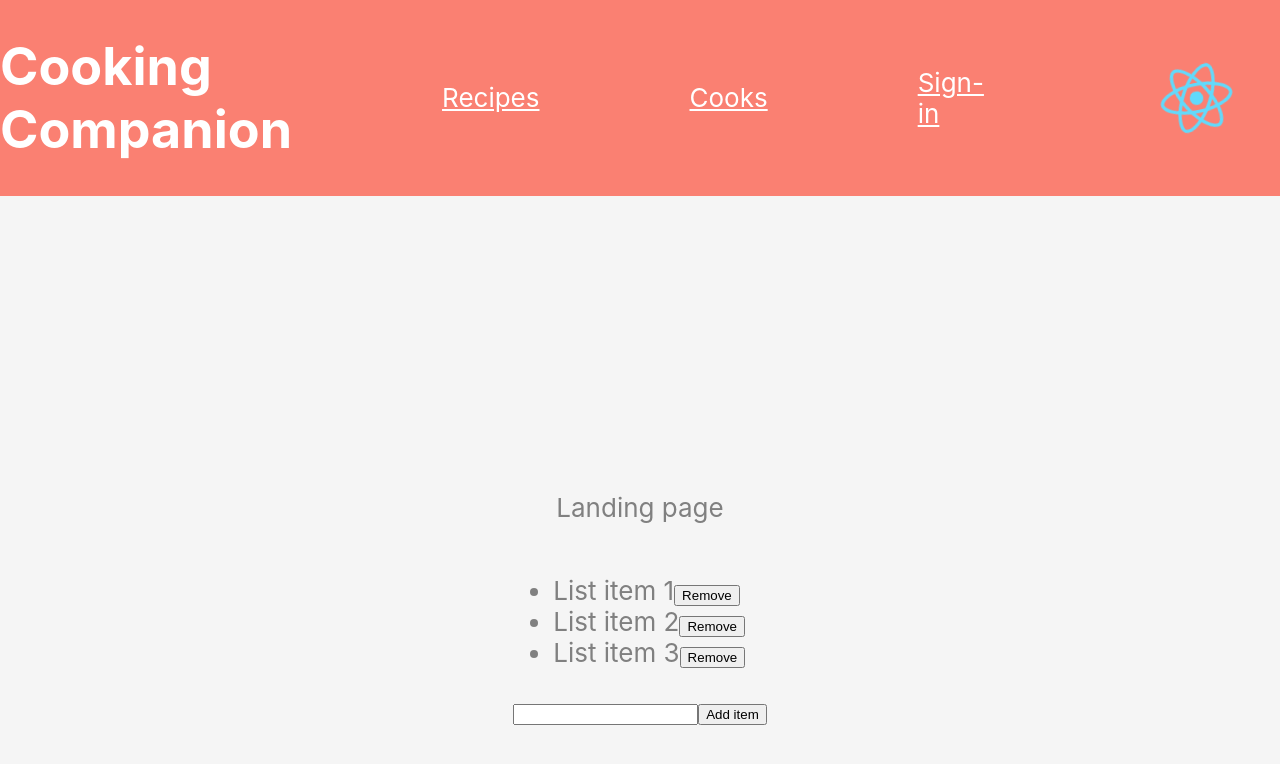
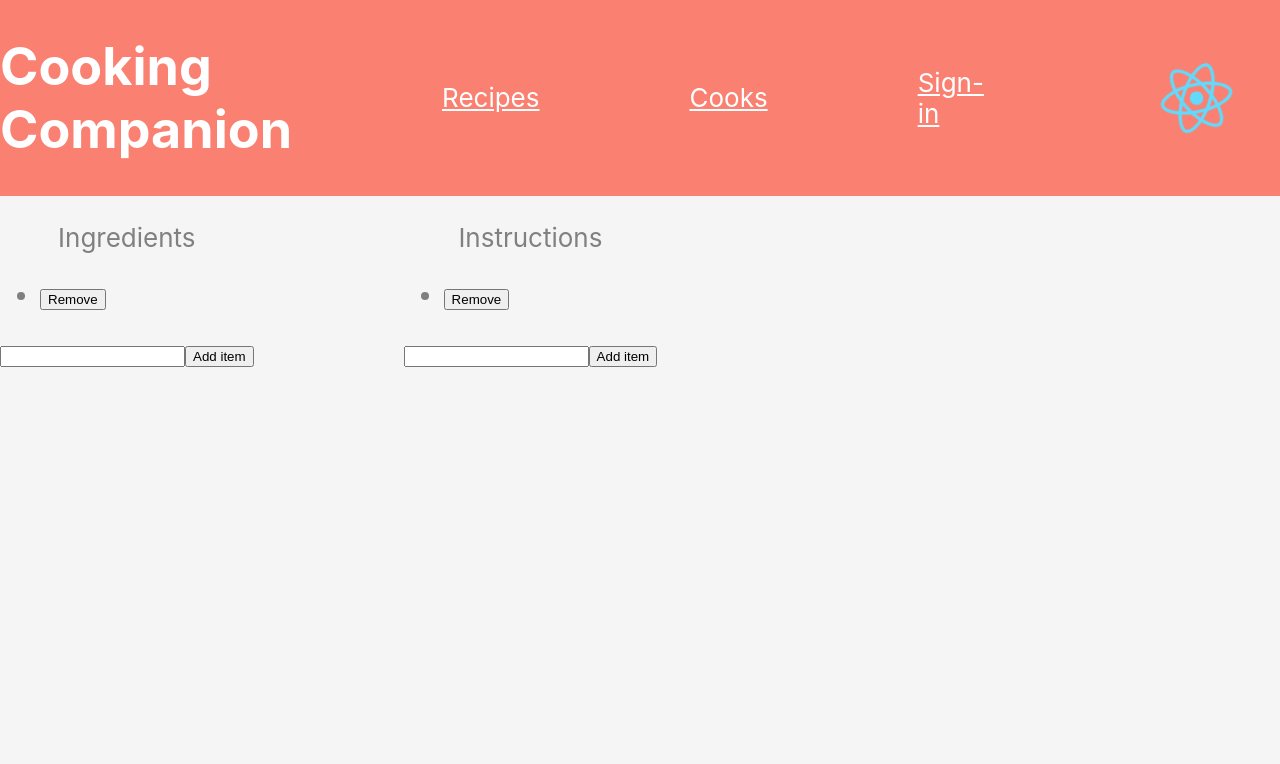
Before and after one commit to njacobs2019/Cooking-Code-panions, a React (Create React App) app in the folder frontend/: page / in a window 1280 px wide. Shown: the top 764 px of the page. Built offline with nearby package versions, Linux system fonts and the light colour scheme.

Commit message:
Created display for non-persistant list of ingredients and instructions

```diff
--- a/frontend/src/App.css
+++ b/frontend/src/App.css
@@ -29,9 +29,20 @@
   background-color: whitesmoke;
   min-height: 100vh;
   display: flex;
+  flex-direction: row;
+  align-items: center;
+  justify-content: left;
+  font-size: calc(10px + 2vmin);
+  color: grey;
+}
+
+.App-column {
+  background-color: whitesmoke;
+  min-height: 100vh;
+  display: flex;
   flex-direction: column;
   align-items: center;
-  justify-content: center;
+  justify-content: left;
   font-size: calc(10px + 2vmin);
   color: grey;
 }
--- a/frontend/src/App.js
+++ b/frontend/src/App.js
@@ -3,9 +3,12 @@ import logo from './logo.svg';
 import './App.css';
 
 // Import list
-import List from './list/list';
+import List from './List/List';
+
+
 
 function App() {
+
 
 
   return (
@@ -44,12 +47,18 @@ function App() {
         <p className="App-padding"></p>
         <img src={logo} width={125} height={125} className="App-logo" alt="logo" />
       </header>
-      <header className="App-body">
-        <p>
-          Landing page
+      <body className="App-body">
+        <p className="App-column">
+          Ingredients
+          <List/>
         </p>
-        <List/>
-      </header>
+        <p className="App-padding"></p>
+        <p className="App-column">
+          Instructions
+          <List/>
+        </p>
+
+      </body>
     </div>
   );
 }
--- a/frontend/src/List/List.js
+++ b/frontend/src/List/List.js
@@ -7,15 +7,7 @@ function List(props){
     const [listItems, setListItems] = React.useState([
         {
             id: 1,
-            text: "List item 1"
-        },
-        {
-            id: 2,
-            text: "List item 2"
-        },
-        {
-            id: 3,
-            text: "List item 3"
+            text: ""
         },
     ]);
 
```
